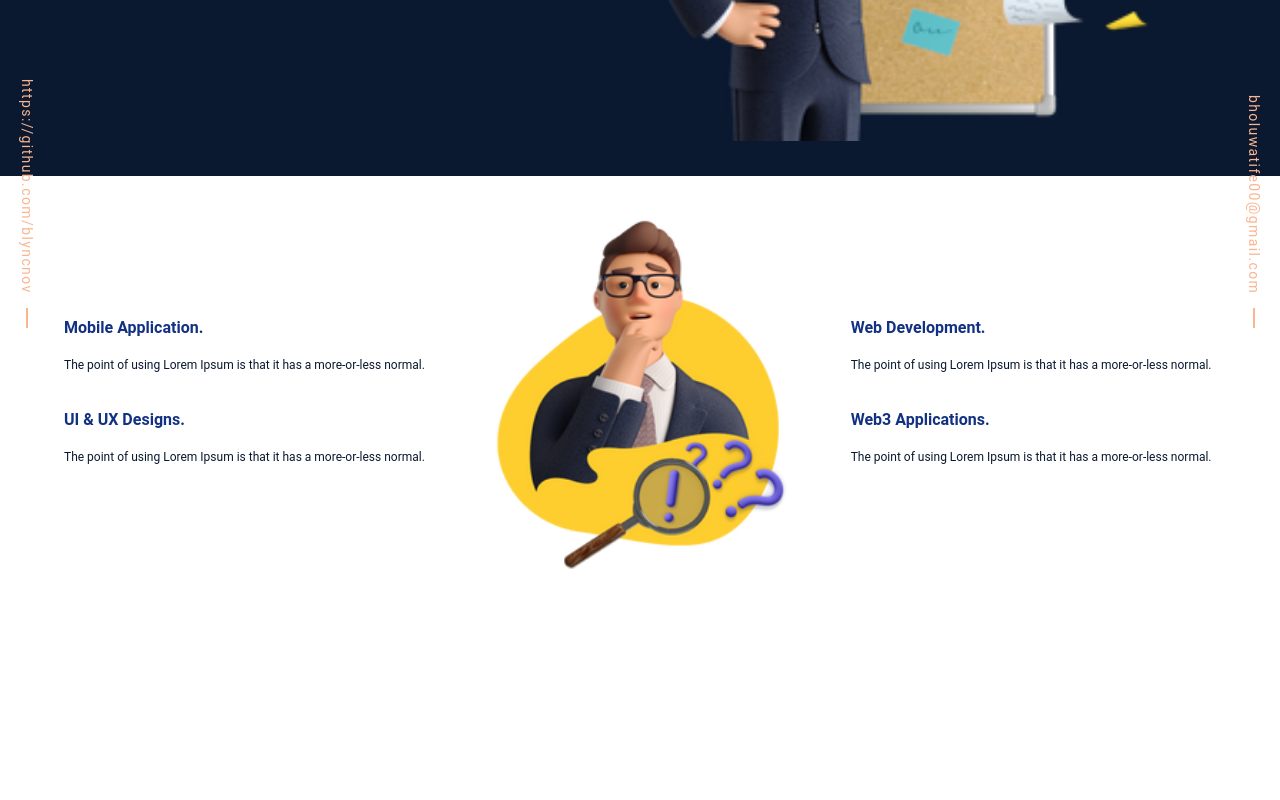
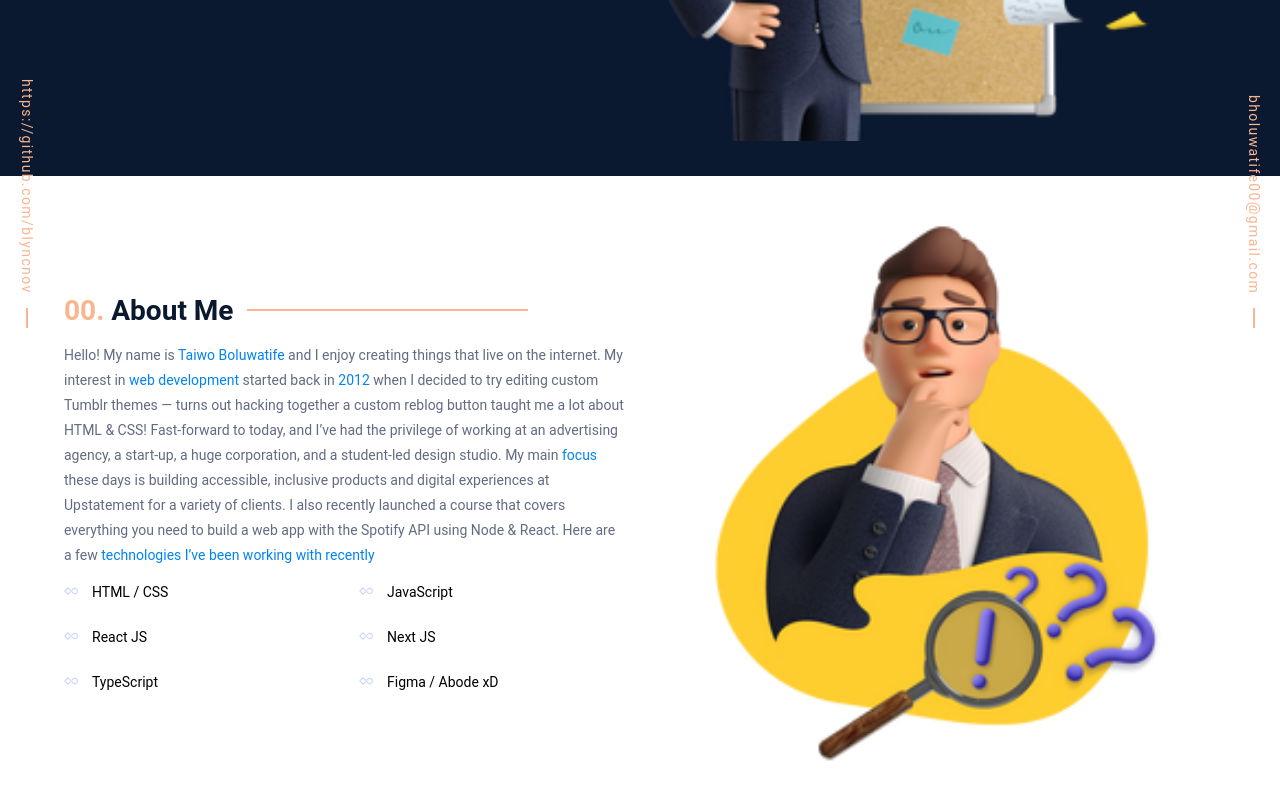
Before and after one commit to blyncnov/portfolioXd, a Next.js app: page / in a window 1280 px wide. Shown: the part 472-1272 px from the top of the page. Before the commit the page ends 1084 px from the top, so only its background shows below. Built offline with nearby package versions, Linux system fonts and the light colour scheme.

Commit message:
blyncnov portfolio website redesign fixes v4

```diff
--- a/components/Services.jsx
+++ b/components/Services.jsx
@@ -1,10 +1,16 @@
 import React from 'react';
 import Image from 'next/image';
 
+import { IconContext } from "react-icons";
+import { SiShowpad } from "react-icons/si"
+
 import ShowCase from "../public/Images/3d/bolu.png"
 
+import { Skills } from "../data/Skills"
+
 import {
-    ServicesContainer
+    ServicesContainer,
+    SkillShowCase,
 } from "../styles/styled/Services"
 
 import {
@@ -18,55 +24,50 @@ import {
 const Services = () => {
     return (
         <>
+            <IconContext.Provider value={{ color: "#ccd6f6" }} >
                 <ServicesContainer>
                     <Constraints >
                         <Section>
                             <SectionInner>
                                 <Divider>
-                                <Divider>
-                                    <HeadingOne size="16px" color="#123182">Mobile Application.</HeadingOne>
+                                    <FlexBoxToRow>
+                                        <HeadingOne color="#0B192E"
+                                            size="clamp(16px,5vw,2rem)"
+                                        > <span>00.</span> About Me
+                                        </HeadingOne>
+                                        <div className="hr"></div>
+                                    </FlexBoxToRow>
+
                                     <br />
-                                    <Paragraph size="12px"  color="#0A192F">The point of using Lorem Ipsum is that it has a more-or-less normal.
+                                    <Paragraph color="#636b83">
+                                        Hello! My name is <span>Taiwo Boluwatife </span> and I enjoy creating things that live on the internet. My interest in <span>web development</span>  started back in <span>2012</span> when I decided to try editing custom Tumblr themes — turns out hacking together a custom reblog button taught me a lot about HTML & CSS!
+                                        Fast-forward to today, and I’ve had the privilege of working at an advertising agency, a start-up, a huge corporation, and a student-led design studio. My main <span>focus</span> these days is building accessible, inclusive products and digital experiences at Upstatement for a variety of clients.
+                                        I also recently launched a course that covers everything you need to build a web app with the Spotify API using Node & React.
+                                        Here are a few <span>technologies I’ve been working with recently</span>
                                     </Paragraph>
-                                </Divider>
                                     <br />
-                                <br />
-                                <Divider>
-                                    <HeadingOne size="16px" color="#123182">UI & UX Designs.</HeadingOne>
-                                    <br />
-                                    <Paragraph size="12px"  color="#0A192F">The point of using Lorem Ipsum is that it has a more-or-less normal.
-                                    </Paragraph>
-                                </Divider>
+                                    <SkillShowCase>
+                                            {Skills.map((skill) => {
+                                                return (
+                                                    <div className="SkillFlexItem" key={skill.id}>
+                                                        <div className="" >
+                                                            <SiShowpad />
+                                                        </div>
+                                                        <li>{skill.title}</li>
+                                                    </div>)
+                                            })}
+                                    </SkillShowCase>
                                 </Divider>
 
-                            <Divider>
+                                <Divider order="-1">
                                     <Image style={{ borderRadius: "3px" }} src={ShowCase} placeholder="blur" blurDataURL={ShowCase} alt="banner" layout="responsive" />
-                            </Divider>
-
-                            <Divider>
-                                <Divider>
-                                    <HeadingOne size="16px" color="#123182">Web Development.</HeadingOne>
-                                    <br />
-                                    <Paragraph size="12px" color="#0A192F"> The point of using Lorem Ipsum is that it has a more-or-less normal.
-                                    </Paragraph>
-                                </Divider>
-
-                                <br />
-                                <br />
-
-
-                                <Divider>
-                                    <HeadingOne size="16px" color="#123182">Web3 Applications.</HeadingOne>
-                                    <br />
-                                    <Paragraph size="12px" color="#0A192F"> The point of using Lorem Ipsum is that it has a more-or-less normal.
-                                    </Paragraph>
-                                </Divider>
                                 </Divider>
 
                             </SectionInner>
                         </Section>
                     </Constraints>
                 </ServicesContainer>
+            </IconContext.Provider>
         </>
     )
 }
--- /dev/null
+++ b/data/Skills.js
@@ -0,0 +1,29 @@
+export const Skills = [
+    {
+        id: 1,
+        title: "HTML / CSS",
+    },
+    {
+        id: 2,
+        title: "JavaScript",
+    },
+    {
+        id: 3,
+        title: "React JS",
+    },
+    {
+        id: 4,
+        title: "Next JS",
+    },
+
+    {
+        id: 5,
+        title: "TypeScript",
+    },
+     {
+        id: 6,
+        title: "Figma / Abode xD",
+    },
+]
+
+export default Skills
--- a/styles/constants/Constants.js
+++ b/styles/constants/Constants.js
@@ -28,12 +28,23 @@ justify-content: space-between;
 
 export const Divider  = styled.div`
 width: 100%;
-order: ${({order}) => (order ? order : "0")}
+order: ${({ order }) => (order ? order : "0")}
+
+@media (max-width: 768px) {
+  order: ${({ order }) => (order ? 0 : order)}
+}
 `
 
 export const FlexBoxToRow  = styled.div`
 display: flex;
 gap: 1em;
+align-items: center;
+
+.hr{
+  width: 50%;
+  height: 1px;
+  border: 1px solid #F9B590;
+}
 `
 
 export const HeadingOne  = styled.h1`
--- a/styles/global/globals.css
+++ b/styles/global/globals.css
@@ -13,3 +13,8 @@ body {
     background-color: rgb(255, 255, 255);
     /* color: #1653ec; */
 }
+
+
+span{
+  color: #F9B590;
+}
--- a/styles/styled/Services.js
+++ b/styles/styled/Services.js
@@ -5,4 +5,22 @@ width: auto;
 background-color: #FFFFFF;
 `
 
+export const SkillShowCase  = styled.div`
+display: grid;
+gap: 2em;
+grid-template-columns: repeat( auto-fit, minmax(200px, 1fr) );
+align-items: center;
+justify-content: space-between;
+
+@media (max-width: 800px) {
+    grid-template-columns: 1fr 1fr;
+}
+
+.SkillFlexItem{
+    display: flex;
+    align-items: center;
+   gap: 1em;
+}
+`
+
 export default ServicesContainer
```
Lines whose indentation alone changed are shown as unchanged.
